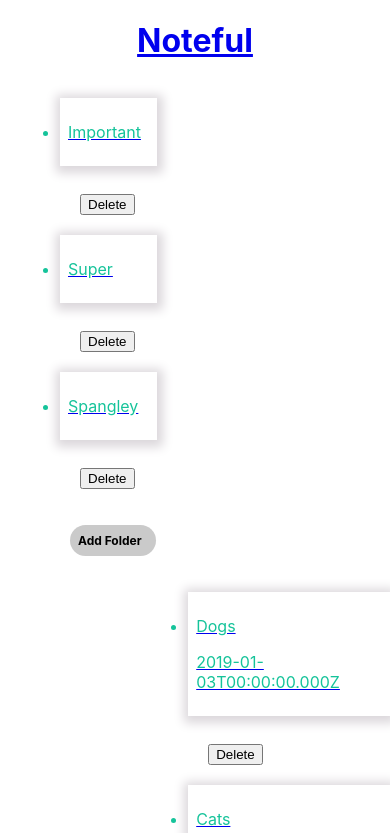
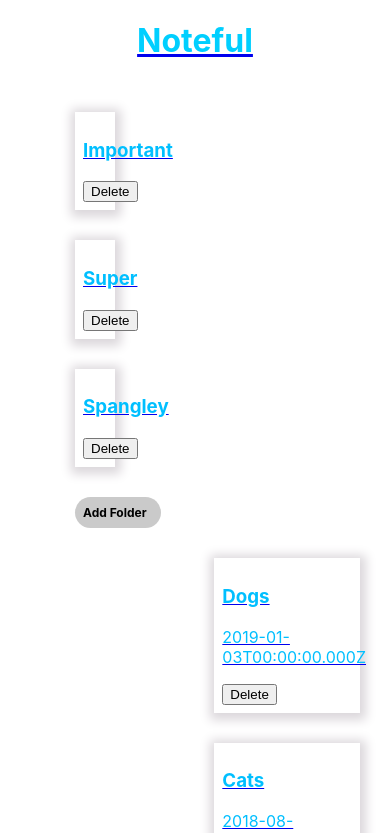
Before and after one commit to lindsayesterman/noteful, a React (Create React App) app: page / in a window 390 px wide. Shown: the top 833 px of the page. Built offline with nearby package versions, Linux system fonts and the light colour scheme.

Commit message:
half responsive

```diff
--- a/src/App.css
+++ b/src/App.css
@@ -1,31 +1,38 @@
 
 .note, .folder{
-  color: #15c39a;
-  margin-bottom: 8px;
-  max-width: 380px;
+  color: #00BFFF;
   padding: 8px 0 8px 8px;
   position: relative;
+  list-style:none;
+  margin:30px;
+  text-decoration: none;
   -webkit-box-shadow: 1px 2px 10px 5px rgba(219,215,219,1);
   -moz-box-shadow: 1px 2px 10px 5px rgba(219,215,219,1);
   box-shadow: 1px 2px 10px 5px rgba(219,215,219,1);
 }
 
-header{
+.note:hover, .folder:hover{
+  -webkit-box-shadow: 1px 2px 20px 5px rgba(219,215,219,1);
+  -moz-box-shadow: 1px 2px 20px 5px rgba(219,215,219,1);
+  box-shadow: 1px 2px 20px 5px rgba(219,215,219,1);
+}
+
+header h1{
   text-align:center;
-  color: #15c39a;
+  color: #00CFFF;
 }
 
 .folder-list{
   float: left;
   display: inline;
-  width: 35%;
-  margin-left:20px;
+  width: 36%;
+  margin-left:5px;
 }
 
 .note-list{
   float: right;
   display: inline;
-  width: 62%;
+  width: 63%;
 }
 
 .add-note{
@@ -39,7 +46,7 @@ header{
   padding: 8px;
   text-decoration: none;
   width: 70px;
-  margin-bottom:20px;
+  margin-left: 70px;
 }
 
 input, select{
@@ -47,7 +54,3 @@ input, select{
   width:100%;
   margin:10px;
 }
-
-button {
-  margin:20px;
-}
--- /dev/null
+++ b/src/addFolder.js
@@ -0,0 +1,22 @@
+import React from 'react';
+import { withRouter } from 'react-router-dom';
+
+class AddFolder extends React.Component{
+    static defaultProps = {
+        onAddFolder: () => {}
+    };
+
+    render(){
+        return(
+            <div>
+                <form>
+                    <label for="folder-name">Folder Name</label>
+                    <input id="folder-name" type="text"></input>
+                </form>
+                <button type="submit">Add Note</button>
+            </div>
+        )
+    }
+}
+
+export default withRouter(AddFolder);
--- a/src/folder.js
+++ b/src/folder.js
@@ -2,13 +2,11 @@ import React from 'react';
 
 export default function Folder (props){
     return(
-          <div>
           <li className='folder'>
-              <p>{props.name}</p>
-          </li>
+              <h3>{props.name}</h3>
               <button type="delete">
                   Delete
               </button>
-          </div>
+            </li>
     )
 }
--- a/src/folderList.js
+++ b/src/folderList.js
@@ -1,9 +1,7 @@
 import React from 'react';
 import Folder from './folder.js'
 import folders from './store.js'
-import { Link, Route } from 'react-router-dom';
-import AddNote from './addNote';
-
+import { Link } from 'react-router-dom';
 
 class NoteList extends React.Component {
     static defaultProps = {
@@ -25,7 +23,7 @@ class NoteList extends React.Component {
             )}
           </ul>
           </Link>
-          <Link to={'/addNote'} className="add-note">
+          <Link to={'/addFolder'} className="add-note">
               Add Folder
               </Link>
         </section>
--- a/src/note.js
+++ b/src/note.js
@@ -2,14 +2,12 @@ import React from 'react';
 
 export default function Note(props){
         return(
-            <div>
             <li className='note'>
-                <p>{props.name}</p>
+                <h3>{props.name}</h3>
                 <p>{props.modified}</p>
-            </li>
                 <button type="delete">
                     Delete
                 </button>
-            </div>
+            </li>
         )
 }
--- a/src/noteApp.js
+++ b/src/noteApp.js
@@ -4,7 +4,8 @@ import NoteList from './noteList.js'
 import store  from './store.js'
 import AddNote from './addNote.js'
 import { Route } from 'react-router-dom';
-import { Link } from 'react-router-dom'
+import { Link } from 'react-router-dom';
+import AddFolder from './addFolder.js'
 
 const  { folders, notes } = store
 class NoteApp extends Component{
@@ -26,9 +27,14 @@ class NoteApp extends Component{
         })
       }
 
+      addFolder = folder => {
+        this.setState({
+          folder: [ ...this.state.folders, folder ],
+        })
+      }
+
     render(){
-        const { notes } = this.state
-        const { folders } = this.state
+        const { notes, folders  } = this.state
         return(
             <div>
               <header>
@@ -59,6 +65,13 @@ class NoteApp extends Component{
                 onAddNote={this.addNote}
                 />}
                 />
+                 <Route
+                path='/addFolder'
+                render={() =>
+                <AddFolder
+                onAddFolder={this.addFoldere}
+                />}
+                />
             </div>
         )
     }
```
